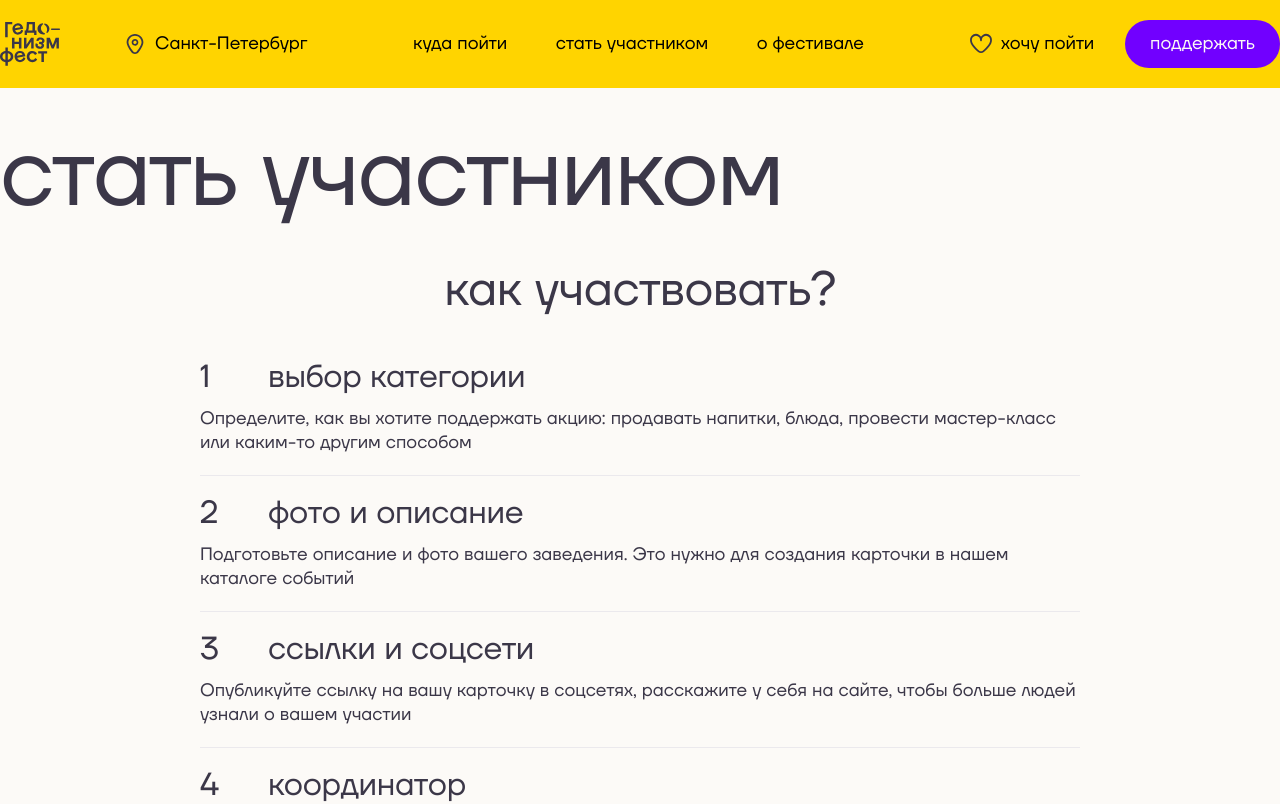
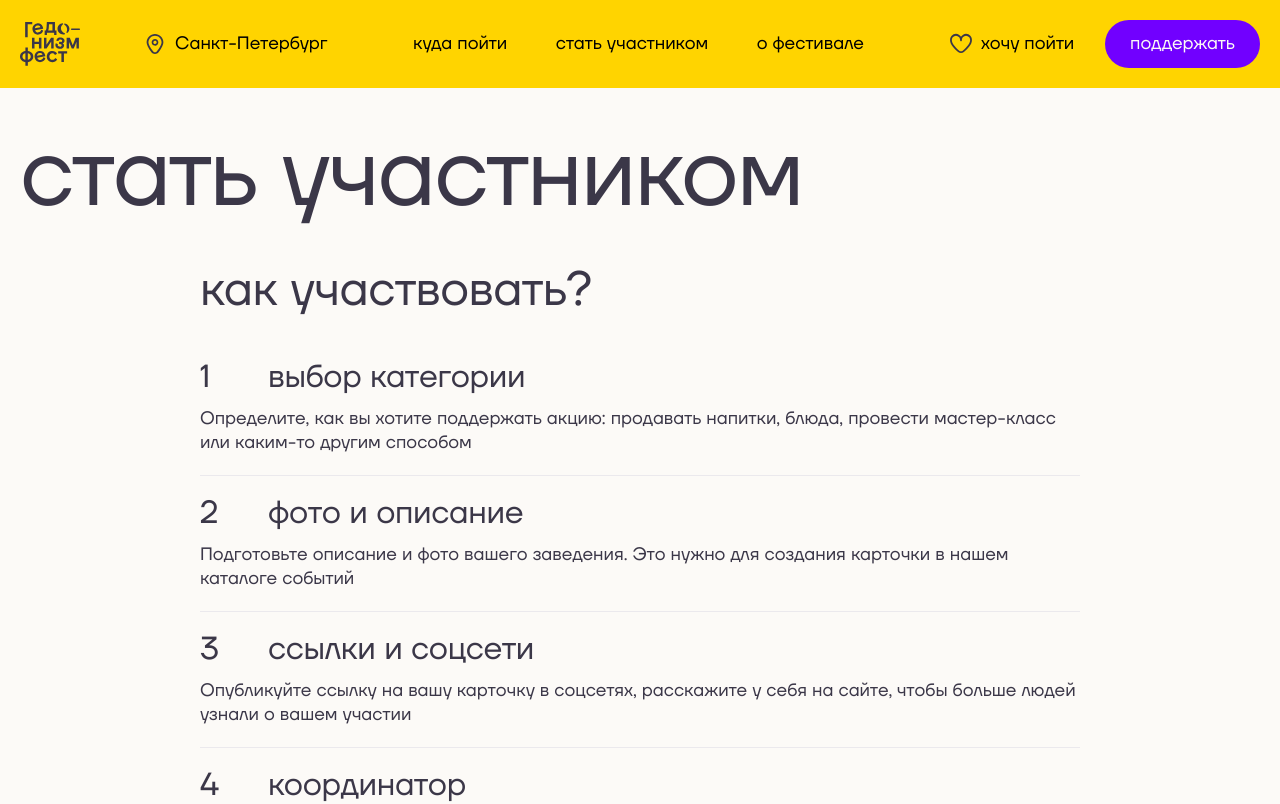
Before and after one commit to Vikings-Team5YP/gedonizm-project, a plain HTML site: page index.html in a window 1280 px wide. Shown: the top 804 px of the page. Drawn offline with Linux system fonts and the light colour scheme.

Commit message:
fix main

```diff
--- a/blocks/content/__subtitle/content__subtitle.css
+++ b/blocks/content/__subtitle/content__subtitle.css
@@ -7,7 +7,8 @@
   letter-spacing: -0.01em;
   text-transform: lowercase;
   max-width: 880px;
-  margin: 0 auto 24px;
+  margin: 0 0 24px;
+  text-align: start;
 }
 @media (max-width: 900px){
   .content__subtitle{
--- a/blocks/header/__content/header__content.css
+++ b/blocks/header/__content/header__content.css
@@ -13,6 +13,12 @@
   line-height: 133%;
 }
 
+@media screen and (max-width: 1439px) {
+  .header__content {
+    margin: 0 20px;
+  }
+}
+
 @media screen and (max-width: 699px) {
   .header__content {
      font-size: 16px;
--- a/blocks/main/__content/main__content.css
+++ b/blocks/main/__content/main__content.css
@@ -2,3 +2,9 @@
   max-width: 1360px;
   margin: 0 auto;
 }
+
+@media screen and (max-width: 1439px) {
+  .main__content {
+    margin: 0 20px;
+  }
+}
--- a/index.html
+++ b/index.html
@@ -44,8 +44,10 @@
 
   <main class="main">
   <div class="main__content">
+    <h1 class="form-section__title">стать участником</h1>
+
     <section class="form-section main-section form-section_active">
-      <h1 class="form-section__title">стать участником</h1>
+      <div class="form-section__info-and-form-container">
       <h2 class="content__subtitle">как участвовать?</h2>
       <ul class="content__list">
         <li class="content__container">
@@ -87,10 +89,10 @@
       <div class="content__box">
         <button type="button" class="content__button navigation-button" value="step-one">заполнить форму</button>
       </div>
+    </div>
     </section>
 
     <section class="form-section step-one">
-      <h1 class="form-section__title">стать участником</h1>
       <div class="form-section__info-and-form-container">
         <span class="form-section__step">шаг 1 из 4</span>
         <div class="form-section__container">
@@ -128,9 +130,7 @@
 
     </section>
 
-
     <section class="form-section cafe-step-two">
-      <h1 class="form-section__title">стать участником</h1>
       <div class="form-section__info-and-form-container">
         <span class="form-section__step">шаг 2 из 4</span>
         <div class="form-section__container">
@@ -183,7 +183,6 @@
     </section>
 
     <section class="form-section cafe-step-three">
-      <h1 class="form-section__title">стать участником</h1>
       <div class="form-section__info-and-form-container">
         <span class="form-section__step">шаг 3 из 4</span>
         <div class="form-section__container">
@@ -219,8 +218,7 @@
             <div class="form-section__labeled-input">
               <label for="invitation-text" class="form-section__label">описание</label>
               <textarea id="invitation-text" class="form-section__input form-section__text-area"
-                placeholder="Напишите небольшое приглашение своим посетителям. Людям нравятся простые обращения, дружественный тон ">
-              </textarea>
+                placeholder="Напишите небольшое приглашение своим посетителям. Людям нравятся простые обращения, дружественный тон "></textarea>
             </div>
             <div class="form-section__buttons">
               <button type="button" class="form-section__button form-section__button_type_transparent navigation-button" value="cafe-step-two">назад</button>
@@ -231,12 +229,10 @@
       </div>
     </section>
 
-
     <section class="form-section masterclass-step-two">
-  <h1 class="form-section__title">стать участником</h1>
-  <div class="form-section__info-and-form-container">
-    <span class="form-section__step">шаг 2 из 4</span>
-    <div class="form-section__container">
+    <div class="form-section__info-and-form-container">
+      <span class="form-section__step">шаг 2 из 4</span>
+      <div class="form-section__container">
       <div class="form-section__info">
         <h2 class="form-section__subtitle">заполните форму</h2>
         <div class="form-section__description">
@@ -291,8 +287,7 @@
     </section>
 
     <section class="form-section masterclass-step-three">
-  <h1 class="form-section__title">стать участником</h1>
-  <div class="form-section__info-and-form-container">
+    <div class="form-section__info-and-form-container">
     <span class="form-section__step">шаг 3 из 4</span>
     <div class="form-section__container">
       <div class="form-section__info">
@@ -318,8 +313,8 @@
         </div>
         <div class="form-section__labeled-input">
           <label for="description-masterclass" class="form-section__label">описание</label>
-          <textarea id="description-masterclass" class="form-section__input form-section__text-area" placeholder="Напишите небольшой анонс вашего местер-класса или лекции. Чем мероприятие будет полезно, чему посвящено">
-          </textarea>
+          <textarea id="description-masterclass" class="form-section__input form-section__text-area"
+           placeholder="Напишите небольшой анонс вашего местер-класса или лекции. Чем мероприятие будет полезно, чему посвящено"></textarea>
         </div>
         <div class="form-section__buttons">
           <button type="button" class="form-section__button form-section__button_type_transparent navigation-button" value="masterclass-step-two">назад</button>
@@ -331,7 +326,6 @@
     </section>
 
     <section class="form-section gathering-step-two">
-      <h1 class="form-section__title">стать участником</h1>
       <div class="form-section__info-and-form-container">
         <span class="form-section__step">шаг 2 из 4</span>
         <div class="form-section__container">
@@ -390,7 +384,6 @@
         </section>
 
     <section class="form-section gathering-step-three">
-      <h1 class="form-section__title">стать участником</h1>
       <div class="form-section__info-and-form-container">
         <span class="form-section__step">шаг 3 из 4</span>
         <div class="form-section__container">
@@ -425,8 +418,8 @@
             </div>
             <div class="form-section__labeled-input">
               <label for="description-gathering" class="form-section__label">описание</label>
-              <textarea id="description-gathering" class="form-section__input form-section__text-area" placeholder="Напишите небольшой анонс вашего местер-класса или лекции. Чем мероприятие будет полезно, чему посвящено">
-              </textarea>
+              <textarea id="description-gathering" class="form-section__input form-section__text-area"
+              placeholder="Напишите небольшой анонс вашего местер-класса или лекции. Чем мероприятие будет полезно, чему посвящено"></textarea>
             </div>
             <div class="form-section__buttons">
               <button type="button" class="form-section__button form-section__button_type_transparent navigation-button" value="gathering-step-two">назад</button>
@@ -438,7 +431,6 @@
         </section>
 
     <section class="form-section other-step-two">
-      <h1 class="form-section__title">стать участником</h1>
       <div class="form-section__info-and-form-container">
         <span class="form-section__step">шаг 2 из 4</span>
         <div class="form-section__container">
@@ -486,7 +478,6 @@
     </section>
 
     <section class="form-section other-step-three">
-      <h1 class="form-section__title">стать участником</h1>
       <div class="form-section__info-and-form-container">
         <span class="form-section__step">шаг 3 из 4</span>
         <div class="form-section__container">
@@ -517,8 +508,7 @@
             <div class="form-section__labeled-input">
               <label for="other-description" class="form-section__label">описание</label>
               <textarea id="other-description" class="form-section__input form-section__text-area"
-                placeholder="Напишите небольшое приглашение своим посетителям. Людям нравятся простые обращения, дружественный тон ">
-              </textarea>
+                placeholder="Напишите небольшое приглашение своим посетителям. Людям нравятся простые обращения, дружественный тон "></textarea>
             </div>
             <div class="form-section__buttons">
               <button type="button" class="form-section__button form-section__button_type_transparent navigation-button" value="other-step-two">назад</button>
```
